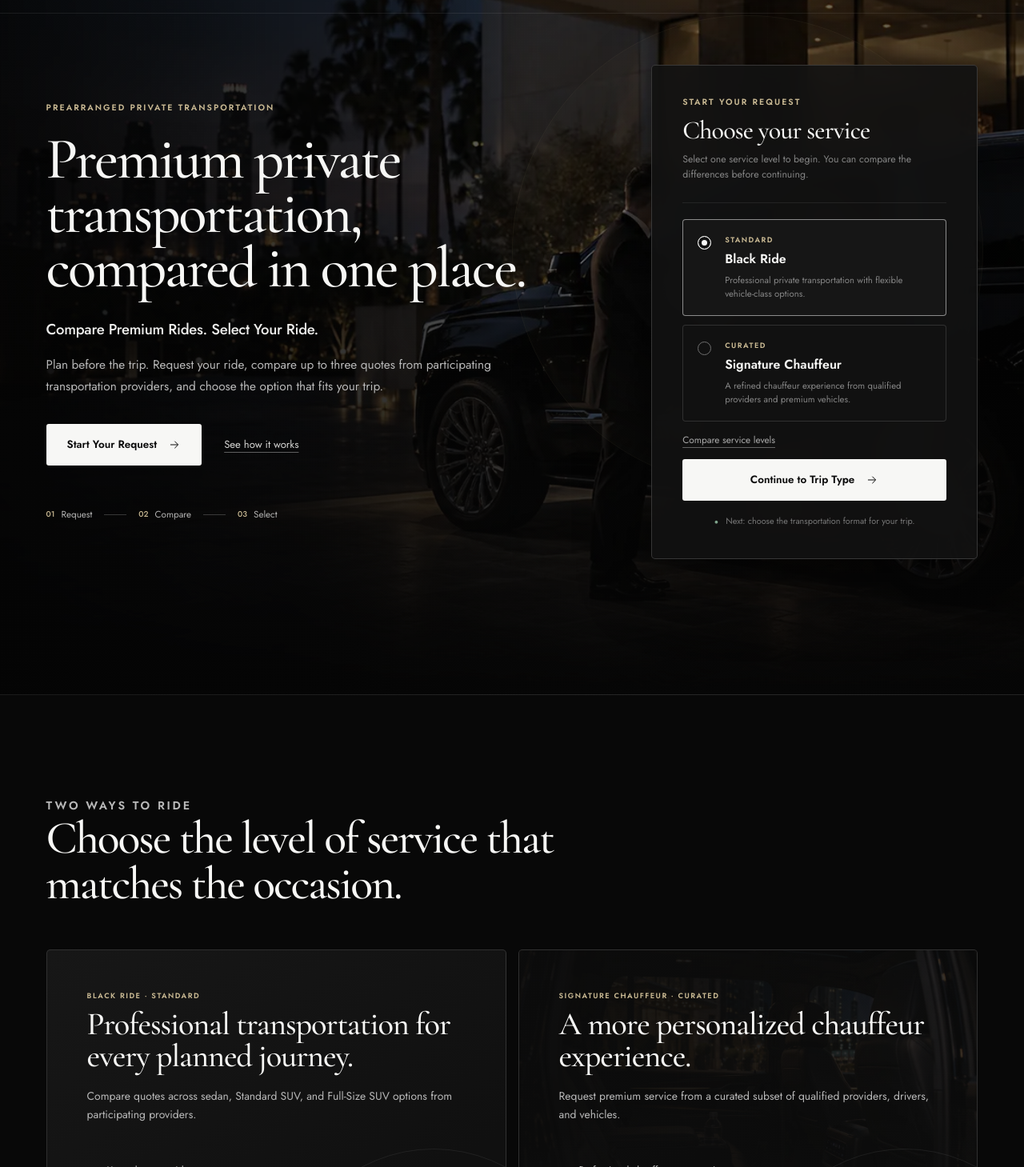
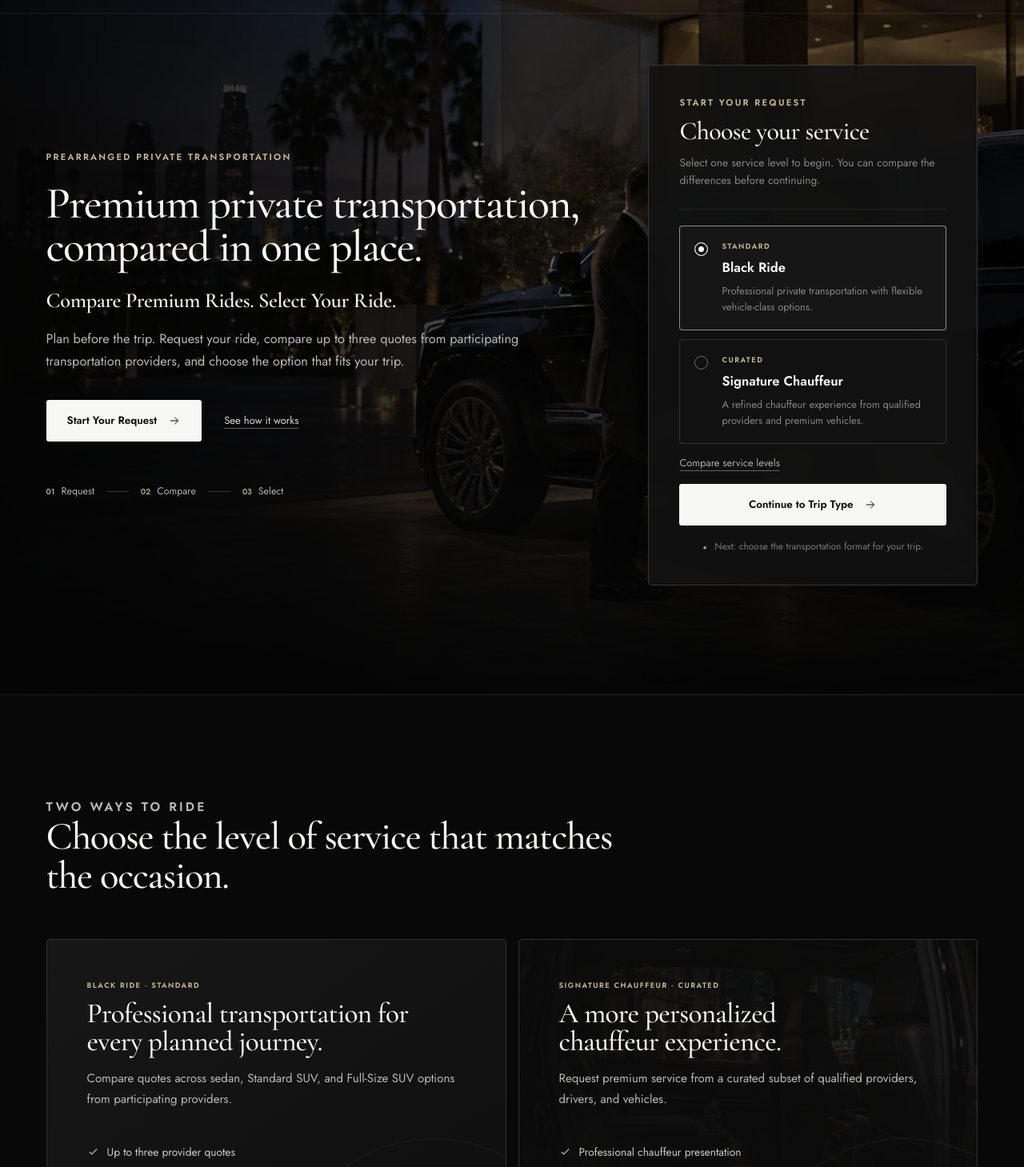
Before and after one commit to Jacob0693/regiarides, a Next.js app: page / in a window 1280 px wide. Shown: the part 71-1530 px from the top of the page at 80% size. Built offline with nearby package versions, Linux system fonts and the light colour scheme.

Commit message:
Refine homepage typography scale and hierarchy

```diff
--- a/src/app/globals.css
+++ b/src/app/globals.css
@@ -9,7 +9,7 @@
 
 *{box-sizing:border-box}
 html{scroll-behavior:smooth;background:var(--black)}
-body{margin:0;background:var(--black);color:var(--white);font-family:var(--font-jost),Arial,sans-serif;font-weight:400;-webkit-font-smoothing:antialiased}
+body{margin:0;background:var(--black);color:var(--white);font-family:var(--font-jost),Arial,sans-serif;font-size:16px;font-weight:400;line-height:1.6;-webkit-font-smoothing:antialiased}
 button,input{font:inherit} a{color:inherit;text-decoration:none} svg{display:block}
 h1,h2,h3,p{text-wrap:pretty}
 h1,h2,h3,.brand span{font-family:var(--font-cormorant),Georgia,serif}
@@ -30,48 +30,48 @@ h1,h2,h3,.brand span{font-family:var(--font-cormorant),Georgia,serif}
 .hero:before{position:absolute;z-index:1;inset:0;content:"";background:linear-gradient(90deg,rgba(4,4,4,.92) 0%,rgba(4,4,4,.7) 38%,rgba(4,4,4,.45) 62%,rgba(4,4,4,.62) 100%),linear-gradient(to bottom,rgba(0,0,0,.08) 42%,var(--black) 100%),repeating-linear-gradient(90deg,transparent 0,transparent calc(25% - 1px),rgba(255,255,255,.022) 25%);pointer-events:none}
 .hero-image{z-index:0;object-fit:cover;object-position:center}
 .hero-atmosphere{position:absolute;z-index:1;top:90px;right:4%;width:46vw;height:46vw;border:1px solid rgba(201,185,147,.07);border-radius:50%;box-shadow:0 0 160px rgba(201,185,147,.055) inset}
-.hero-grid{position:relative;z-index:2;display:grid;width:min(100%,var(--max-width));min-height:820px;grid-template-columns:minmax(0,1.12fr) minmax(360px,.7fr);align-items:center;gap:clamp(54px,8vw,130px);margin:0 auto;padding:152px clamp(24px,4.5vw,72px) 130px}
-.hero-content{max-width:760px}.eyebrow{margin:0 0 23px;color:var(--accent);font-size:.66rem;font-weight:650;letter-spacing:.19em;line-height:1.5}
-h1{margin:0;font-size:clamp(4rem,5.7vw,6.2rem);font-weight:500;letter-spacing:-.035em;line-height:.93}
-.tagline{margin:28px 0 0;color:#ededeb;font-size:clamp(1.12rem,1.45vw,1.38rem);font-weight:470;letter-spacing:-.016em}
-.hero-copy{max-width:630px;margin:18px 0 0;color:var(--muted);font-size:.96rem;line-height:1.72}
+.hero-grid{position:relative;z-index:2;display:grid;width:min(100%,var(--max-width));min-height:820px;grid-template-columns:minmax(0,1.18fr) minmax(360px,.72fr);align-items:center;gap:clamp(48px,6vw,90px);margin:0 auto;padding:152px clamp(24px,4.5vw,72px) 130px}
+.hero-content{max-width:840px}.eyebrow{margin:0 0 23px;color:var(--accent);font-size:.7rem;font-weight:600;letter-spacing:.2em;line-height:1.5}
+h1{margin:0;font-size:clamp(3.45rem,4.35vw,4.85rem);font-weight:500;letter-spacing:-.025em;line-height:.96}.keep-line{white-space:nowrap}
+.tagline{margin:26px 0 0;color:#f0efec;font-family:var(--font-cormorant),Georgia,serif;font-size:clamp(1.65rem,2vw,2rem);font-weight:600;letter-spacing:-.015em;line-height:1.15}
+.hero-copy{max-width:660px;margin:18px 0 0;color:var(--muted);font-size:1.02rem;line-height:1.72}
 .hero-actions{display:flex;align-items:center;gap:28px;margin-top:34px}
 .button{display:inline-flex;min-height:52px;align-items:center;justify-content:center;gap:14px;padding:0 25px;border:1px solid transparent;border-radius:3px;cursor:pointer;font-size:.84rem;font-weight:650;transition:background 180ms ease,color 180ms ease,border-color 180ms ease}
 .button-primary{background:var(--white);color:#0b0b0b}.button-primary:hover{background:var(--accent)}
 .button-secondary{border-color:rgba(255,255,255,.35);background:transparent;color:var(--white)}.button-secondary:hover{border-color:var(--white);background:var(--white);color:var(--black)}
 .text-link,.compare-link{color:#d4d4d2;font-size:.82rem;text-decoration:underline;text-decoration-color:rgba(255,255,255,.35);text-underline-offset:5px}
-.process-line{display:flex;align-items:center;gap:15px;margin-top:53px;color:#b1b1b0;font-size:.73rem}.process-line span{display:flex;align-items:center;gap:8px}
+.process-line{display:flex;align-items:center;gap:15px;margin-top:53px;color:#b1b1b0;font-size:.78rem}.process-line span{display:flex;align-items:center;gap:8px}
 .process-line b{color:var(--accent);font-size:.62rem;font-weight:500}.process-line i{width:28px;height:1px;background:rgba(255,255,255,.2)}
 
 .quote-panel{position:relative;z-index:4;padding:clamp(28px,3vw,42px);border:1px solid rgba(255,255,255,.16);border-radius:5px;background:rgba(18,18,18,.9);box-shadow:0 28px 90px rgba(0,0,0,.34);backdrop-filter:blur(18px)}
 .panel-heading{padding-bottom:25px;border-bottom:1px solid var(--line-soft)}.panel-heading .eyebrow{margin-bottom:11px}
-.panel-heading h2{margin:0;font-size:clamp(2rem,2.45vw,2.55rem);font-weight:500;letter-spacing:-.025em;line-height:1}.panel-heading>p:last-child{margin:11px 0 0;color:var(--quiet);font-size:.77rem;line-height:1.55}
+.panel-heading h2{margin:0;font-size:clamp(2rem,2.35vw,2.45rem);font-weight:500;letter-spacing:-.02em;line-height:1}.panel-heading>p:last-child{margin:12px 0 0;color:var(--quiet);font-size:.86rem;line-height:1.6}
 .service-selector{display:grid;gap:11px;margin-top:20px}.service-choice{position:relative;display:grid;grid-template-columns:20px 1fr;gap:14px;padding:18px;border:1px solid var(--line);border-radius:4px;background:#111;cursor:pointer;transition:border-color 180ms ease,background 180ms ease}
 .service-choice:hover{background:#171717;border-color:rgba(255,255,255,.28)}.service-choice input{position:absolute;opacity:0;pointer-events:none}
 .choice-control{width:17px;height:17px;margin-top:2px;border:1px solid #6f6f6f;border-radius:50%;box-shadow:0 0 0 4px transparent inset}
 .service-choice input:checked+.choice-control{border-color:var(--white);background:var(--white);box-shadow:0 0 0 4px #111 inset}.service-choice:has(input:checked){border-color:rgba(255,255,255,.5);background:#161616}
 .service-choice:has(input:focus-visible){outline:2px solid var(--accent);outline-offset:3px}
 .choice-copy{display:flex;flex-direction:column}.choice-topline,.card-kicker{margin-bottom:5px;color:var(--accent);font-size:.58rem;font-weight:680;letter-spacing:.16em}
-.choice-copy strong{font-size:1rem;font-weight:590}.choice-copy small{margin-top:6px;color:var(--quiet);font-size:.71rem;line-height:1.5}
-.compare-link{width:fit-content;margin:3px 0 4px;color:#aaa;font-size:.74rem}.panel-button{width:100%}.panel-note{margin:17px 0 0;color:#777;font-size:.68rem;text-align:center}.panel-note span{margin-right:6px;color:#7fa58c;font-size:.55rem}
+.choice-copy strong{font-size:1.04rem;font-weight:590}.choice-copy small{margin-top:6px;color:var(--quiet);font-size:.8rem;line-height:1.58}
+.compare-link{width:fit-content;margin:3px 0 4px;color:#aaa;font-size:.8rem}.panel-button{width:100%}.panel-note{margin:17px 0 0;color:#777;font-size:.75rem;text-align:center}.panel-note span{margin-right:6px;color:#7fa58c;font-size:.55rem}
 .service-level-section,.section,.trust-section{width:min(100%,var(--max-width));margin:0 auto;padding:118px clamp(24px,4.5vw,72px)}.service-level-section{padding-top:126px}
 .section-intro{display:grid;grid-template-columns:minmax(0,1.25fr) minmax(280px,.55fr);align-items:end;gap:60px;margin-bottom:54px}.compact-intro{display:block;max-width:800px}
-.section-intro h2,.vehicle-heading h2,.trust-section h2,.final-cta h2{margin:0;font-size:clamp(3rem,4.5vw,5rem);font-weight:500;letter-spacing:-.035em;line-height:.98}
-.section-intro>p,.vehicle-heading>p:last-child,.trust-copy>p{margin:0;color:var(--muted);font-size:.9rem;line-height:1.75}
+.section-intro h2,.vehicle-heading h2,.trust-section h2,.final-cta h2{margin:0;font-size:clamp(2.85rem,3.8vw,4.25rem);font-weight:500;letter-spacing:-.025em;line-height:1}
+.section-intro>p,.vehicle-heading>p:last-child,.trust-copy>p{margin:0;color:var(--muted);font-size:.98rem;line-height:1.75}
 .level-grid{display:grid;grid-template-columns:1fr 1fr;gap:15px}.level-card{position:relative;display:grid;min-height:470px;grid-template-rows:1fr auto auto;padding:clamp(30px,4vw,50px);overflow:hidden;border:1px solid var(--line);border-radius:5px;background:linear-gradient(145deg,#171717,#101010 72%)}
 .level-card:after{position:absolute;z-index:2;right:-100px;bottom:-160px;width:380px;height:380px;border:1px solid rgba(255,255,255,.07);border-radius:50%;content:""}.level-card-signature{background:#111}.level-card-image{z-index:0;object-fit:cover;object-position:center;opacity:.46}.level-card-signature:before{position:absolute;z-index:1;inset:0;background:linear-gradient(100deg,rgba(12,12,12,.95) 0%,rgba(12,12,12,.82) 48%,rgba(12,12,12,.5) 100%),linear-gradient(to top,#111 0%,transparent 72%);content:""}.level-card-signature>:not(.level-card-image){position:relative;z-index:2}
-.level-card h3{max-width:520px;margin:9px 0 17px;font-size:clamp(2.3rem,3.15vw,3.55rem);font-weight:500;letter-spacing:-.025em;line-height:1}.level-card div>p:last-child{max-width:520px;margin:0;color:var(--muted);font-size:.87rem;line-height:1.7}
-.level-card ul{display:grid;gap:12px;margin:36px 0 34px;padding:0;list-style:none}.level-card li,.trust-points span{display:flex;align-items:center;gap:10px;color:#cacac8;font-size:.78rem}
+.level-card h3{max-width:520px;margin:9px 0 17px;font-size:clamp(2.2rem,2.75vw,3.15rem);font-weight:500;letter-spacing:-.02em;line-height:1}.level-card div>p:last-child{max-width:520px;margin:0;color:var(--muted);font-size:.94rem;line-height:1.7}
+.level-card ul{display:grid;gap:12px;margin:36px 0 34px;padding:0;list-style:none}.level-card li,.trust-points span{display:flex;align-items:center;gap:10px;color:#cacac8;font-size:.86rem}
 .level-card li svg,.trust-points svg{width:15px;fill:none;stroke:var(--accent);stroke-linecap:round;stroke-linejoin:round;stroke-width:1.7}.level-card>a{position:relative;z-index:1;display:flex;align-items:center;justify-content:space-between;padding-top:18px;border-top:1px solid var(--line-soft);font-size:.8rem;font-weight:620}
 
 .section{border-top:1px solid var(--line-soft)}.service-grid{display:grid;grid-template-columns:repeat(3,1fr);border-top:1px solid var(--line);border-left:1px solid var(--line)}
 .service-card{display:grid;min-height:380px;grid-template-rows:auto 1fr auto;padding:27px;border-right:1px solid var(--line);border-bottom:1px solid var(--line);background:var(--near-black);transition:background 180ms ease}.service-card:hover{background:var(--charcoal-light)}
 .service-number{color:var(--accent);font-size:.66rem}.service-card>div:nth-child(2){align-self:end;padding-bottom:30px}
-.service-card h3{margin:0 0 15px;font-size:1.7rem;font-weight:500;letter-spacing:-.015em;line-height:1.05}.service-card p,.step-card p,.vehicle-list p{margin:0;color:var(--quiet);font-size:.8rem;line-height:1.66}
-.service-footer{display:flex;align-items:center;justify-content:space-between;gap:20px;padding-top:18px;border-top:1px solid var(--line-soft);color:#a2a2a2;font-size:.65rem}
+.service-card h3{margin:0 0 15px;font-size:1.65rem;font-weight:500;letter-spacing:-.012em;line-height:1.05}.service-card p,.step-card p,.vehicle-list p{margin:0;color:var(--quiet);font-size:.88rem;line-height:1.68}
+.service-footer{display:flex;align-items:center;justify-content:space-between;gap:20px;padding-top:18px;border-top:1px solid var(--line-soft);color:#a2a2a2;font-size:.72rem}
 
 .audience-section{background:linear-gradient(180deg,#0c0c0c,#10100f)}.audience-grid{display:grid;grid-template-columns:repeat(4,1fr);gap:14px}.audience-grid article{min-height:280px;padding:28px;border:1px solid var(--line);background:rgba(255,255,255,.018)}
-.audience-grid article>span{color:var(--accent);font-size:.64rem}.audience-grid h3{margin:88px 0 14px;font-size:1.55rem;font-weight:500;letter-spacing:-.015em;line-height:1.05}.audience-grid p{margin:0;color:var(--quiet);font-size:.78rem;line-height:1.68}
+.audience-grid article>span{color:var(--accent);font-size:.68rem}.audience-grid h3{margin:88px 0 14px;font-size:1.55rem;font-weight:500;letter-spacing:-.015em;line-height:1.05}.audience-grid p{margin:0;color:var(--quiet);font-size:.87rem;line-height:1.7}
 
 .how-section{width:100%;max-width:none;padding-right:max(clamp(24px,4.5vw,72px),calc((100vw - var(--max-width))/2 + 72px));padding-left:max(clamp(24px,4.5vw,72px),calc((100vw - var(--max-width))/2 + 72px));background:#efefeb;color:#101010}.how-section .eyebrow{color:var(--accent-deep)}
 .step-grid{display:grid;grid-template-columns:repeat(3,1fr);gap:1px;background:rgba(0,0,0,.15);border:1px solid rgba(0,0,0,.15)}.step-card{min-height:290px;padding:32px;background:#efefeb}
@@ -80,9 +80,9 @@ h1{margin:0;font-size:clamp(4rem,5.7vw,6.2rem);font-weight:500;letter-spacing:-.
 .vehicle-list article{display:grid;grid-template-columns:190px 34px 1fr auto;align-items:center;gap:20px;min-height:150px;padding:18px 0;border-bottom:1px solid var(--line)}.vehicle-thumb{position:relative;height:112px;overflow:hidden;background:#111}.vehicle-thumb img{object-fit:cover}.vehicle-list article>span{color:var(--accent);font-size:.64rem}.vehicle-list h3{margin:0 0 8px;font-size:1.45rem;font-weight:500;line-height:1.05}.vehicle-list article>svg{color:#777}
 .trust-section{display:grid;grid-template-columns:minmax(0,1fr) minmax(430px,.9fr);gap:90px;border-top:1px solid var(--line-soft)}.trust-copy>p{max-width:590px}.trust-points{display:grid;gap:15px;margin-top:34px}
 .provider-section{display:grid;min-height:680px;grid-template-columns:1fr 1fr;border-top:1px solid var(--line);background:#101010}.provider-visual{position:relative;min-height:560px;overflow:hidden;border-right:1px solid var(--line);background:#0b0b0b}.provider-visual>img{z-index:0;object-fit:cover;object-position:center}.provider-visual:after{position:absolute;z-index:1;inset:0;background:linear-gradient(to top,rgba(4,4,4,.82) 0%,transparent 52%),linear-gradient(90deg,transparent 65%,rgba(10,10,10,.34));content:""}.provider-photo-label{position:absolute;z-index:2;bottom:34px;left:38px;display:flex;flex-direction:column}.provider-photo-label span{font-size:.68rem;font-weight:650;letter-spacing:.2em}.provider-photo-label small{margin-top:8px;color:var(--accent);font-size:.56rem;letter-spacing:.23em}
-.provider-content{display:flex;max-width:700px;flex-direction:column;align-items:flex-start;justify-content:center;padding:90px clamp(36px,7vw,110px)}.provider-content h2,.faq-heading h2{margin:0;font-size:clamp(3rem,4.4vw,4.8rem);font-weight:500;letter-spacing:-.035em;line-height:.98}.provider-content>p:not(.eyebrow){margin:25px 0 0;color:var(--muted);font-size:.88rem;line-height:1.75}.provider-content ul{display:grid;gap:13px;margin:32px 0 38px;padding:0;list-style:none}.provider-content li{display:flex;align-items:center;gap:10px;color:#c8c8c6;font-size:.76rem}.provider-content li svg{width:15px;fill:none;stroke:var(--accent);stroke-width:1.7}
+.provider-content{display:flex;max-width:700px;flex-direction:column;align-items:flex-start;justify-content:center;padding:90px clamp(36px,7vw,110px)}.provider-content h2,.faq-heading h2{margin:0;font-size:clamp(2.8rem,3.8vw,4.2rem);font-weight:500;letter-spacing:-.025em;line-height:1}.provider-content>p:not(.eyebrow){margin:25px 0 0;color:var(--muted);font-size:.96rem;line-height:1.75}.provider-content ul{display:grid;gap:13px;margin:32px 0 38px;padding:0;list-style:none}.provider-content li{display:flex;align-items:center;gap:10px;color:#c8c8c6;font-size:.84rem}.provider-content li svg{width:15px;fill:none;stroke:var(--accent);stroke-width:1.7}
 .button-pending:disabled{border-color:var(--line);color:#777;cursor:not-allowed}
-.faq-section{display:grid;width:min(100%,var(--max-width));grid-template-columns:minmax(320px,.75fr) minmax(500px,1.25fr);gap:clamp(60px,10vw,150px);margin:0 auto;padding:120px clamp(24px,4.5vw,72px);border-top:1px solid var(--line-soft)}.faq-heading{position:sticky;top:40px;height:fit-content}.faq-heading>p:last-child{margin:24px 0 0;color:var(--muted);font-size:.86rem}.faq-list{border-top:1px solid var(--line)}.faq-list details{border-bottom:1px solid var(--line)}.faq-list summary{display:flex;min-height:86px;align-items:center;justify-content:space-between;gap:30px;cursor:pointer;list-style:none;font-size:.92rem;font-weight:530}.faq-list summary::-webkit-details-marker{display:none}.faq-list summary i{position:relative;width:18px;height:18px;flex:none}.faq-list summary i:before,.faq-list summary i:after{position:absolute;top:8px;left:2px;width:14px;height:1px;background:#aaa;content:""}.faq-list summary i:after{transform:rotate(90deg);transition:transform 180ms ease}.faq-list details[open] summary i:after{transform:rotate(0)}.faq-list details p{max-width:700px;margin:-4px 44px 28px 0;color:var(--quiet);font-size:.8rem;line-height:1.68}
+.faq-section{display:grid;width:min(100%,var(--max-width));grid-template-columns:minmax(320px,.75fr) minmax(500px,1.25fr);gap:clamp(60px,10vw,150px);margin:0 auto;padding:120px clamp(24px,4.5vw,72px);border-top:1px solid var(--line-soft)}.faq-heading{position:sticky;top:40px;height:fit-content}.faq-heading>p:last-child{margin:24px 0 0;color:var(--muted);font-size:.94rem}.faq-list{border-top:1px solid var(--line)}.faq-list details{border-bottom:1px solid var(--line)}.faq-list summary{display:flex;min-height:86px;align-items:center;justify-content:space-between;gap:30px;cursor:pointer;list-style:none;font-size:1rem;font-weight:500}.faq-list summary::-webkit-details-marker{display:none}.faq-list summary i{position:relative;width:18px;height:18px;flex:none}.faq-list summary i:before,.faq-list summary i:after{position:absolute;top:8px;left:2px;width:14px;height:1px;background:#aaa;content:""}.faq-list summary i:after{transform:rotate(90deg);transition:transform 180ms ease}.faq-list details[open] summary i:after{transform:rotate(0)}.faq-list details p{max-width:700px;margin:-4px 44px 28px 0;color:var(--quiet);font-size:.88rem;line-height:1.7}
 .final-cta{position:relative;display:flex;min-height:580px;align-items:center;justify-content:center;overflow:hidden;padding:100px 24px;text-align:center;border-top:1px solid var(--line-soft);background:#0a0a0a}.final-cta:after{position:absolute;z-index:1;inset:0;background:linear-gradient(90deg,rgba(6,6,6,.88),rgba(6,6,6,.62) 48%,rgba(6,6,6,.32)),linear-gradient(to bottom,rgba(6,6,6,.24),rgba(6,6,6,.72));content:""}.final-cta-image{z-index:0;object-fit:cover;object-position:center}.final-cta-content{position:relative;z-index:2;display:flex;flex-direction:column;align-items:center}.final-cta h2{max-width:900px}.final-cta .button{margin-top:38px}
 
 footer{padding:70px max(clamp(24px,4.5vw,72px),calc((100vw - var(--max-width))/2 + 72px)) 38px;border-top:1px solid var(--line);background:#070707}.footer-main{display:grid;grid-template-columns:1fr 1.4fr;gap:80px;padding-bottom:60px}.footer-brand{margin-bottom:20px}
@@ -95,8 +95,8 @@ footer{padding:70px max(clamp(24px,4.5vw,72px),calc((100vw - var(--max-width))/2
 }
 
 @media(max-width:760px){
-  .site-header{height:74px;padding:0 20px}.header-actions{gap:4px}.header-cta{min-height:38px;padding:0 13px}.header-cta svg{display:none}.mobile-menu nav{right:-116px}.hero-grid{gap:44px;padding:128px 20px 78px}h1{font-size:clamp(3.05rem,13vw,4.25rem)}.hero-copy{font-size:.9rem}.hero-actions{align-items:flex-start;flex-direction:column;gap:19px}.process-line{flex-wrap:wrap;gap:11px;margin-top:42px}.process-line i{width:15px}.quote-panel{padding:25px 20px}.hero-image{object-position:64% center}
-  .service-level-section,.section,.trust-section{padding:86px 20px}.section-intro{grid-template-columns:1fr;gap:24px;margin-bottom:38px}.section-intro h2,.vehicle-heading h2,.trust-section h2,.final-cta h2,.provider-content h2,.faq-heading h2{font-size:clamp(2.35rem,10vw,3.4rem)}.level-grid,.service-grid,.step-grid,.audience-grid{grid-template-columns:1fr}.level-card{min-height:450px}.service-card{min-height:310px}.audience-grid article{min-height:240px}.audience-grid h3{margin-top:62px}.how-section{padding-right:20px;padding-left:20px}.step-card{min-height:250px}.step-card h3{margin-top:54px}.vehicle-list article{grid-template-columns:minmax(120px,42vw) 28px 1fr;gap:14px;min-height:132px}.vehicle-thumb{height:100px}.vehicle-list article>svg{display:none}.trust-section{grid-template-columns:1fr}.provider-visual{min-height:340px}.provider-photo-label{bottom:24px;left:20px}.provider-content{padding:80px 20px}.faq-section{grid-template-columns:1fr;padding:86px 20px}.faq-list summary{min-height:78px;font-size:.86rem}.final-cta{min-height:510px;padding:84px 20px}.final-cta-image{object-position:66% center}
+  .site-header{height:74px;padding:0 20px}.header-actions{gap:4px}.header-cta{min-height:38px;padding:0 13px}.header-cta svg{display:none}.mobile-menu nav{right:-116px}.hero-grid{gap:44px;padding:128px 20px 78px}h1{font-size:clamp(2.9rem,12vw,3.8rem);line-height:.98}.keep-line{white-space:normal}.tagline{font-size:clamp(1.5rem,7vw,1.85rem)}.hero-copy{font-size:.96rem}.hero-actions{align-items:flex-start;flex-direction:column;gap:19px}.process-line{flex-wrap:wrap;gap:11px;margin-top:42px}.process-line i{width:15px}.quote-panel{padding:25px 20px}.hero-image{object-position:64% center}
+  .service-level-section,.section,.trust-section{padding:86px 20px}.section-intro{grid-template-columns:1fr;gap:24px;margin-bottom:38px}.section-intro h2,.vehicle-heading h2,.trust-section h2,.final-cta h2,.provider-content h2,.faq-heading h2{font-size:clamp(2.45rem,9.5vw,3.15rem)}.level-grid,.service-grid,.step-grid,.audience-grid{grid-template-columns:1fr}.level-card{min-height:450px}.service-card{min-height:310px}.audience-grid article{min-height:240px}.audience-grid h3{margin-top:62px}.how-section{padding-right:20px;padding-left:20px}.step-card{min-height:250px}.step-card h3{margin-top:54px}.vehicle-list article{grid-template-columns:minmax(120px,42vw) 28px 1fr;gap:14px;min-height:132px}.vehicle-thumb{height:100px}.vehicle-list article>svg{display:none}.trust-section{grid-template-columns:1fr}.provider-visual{min-height:340px}.provider-photo-label{bottom:24px;left:20px}.provider-content{padding:80px 20px}.faq-section{grid-template-columns:1fr;padding:86px 20px}.faq-list summary{min-height:78px;font-size:.94rem}.final-cta{min-height:510px;padding:84px 20px}.final-cta-image{object-position:66% center}
   footer{padding:58px 20px 32px}.footer-main,.footer-links{grid-template-columns:1fr}.footer-main{gap:50px}.footer-links{gap:34px}.footer-legal{align-items:flex-start;flex-direction:column}
 }
 
--- a/src/app/page.tsx
+++ b/src/app/page.tsx
@@ -67,7 +67,7 @@ export default function Home() {
         <div className="hero-grid">
           <div className="hero-content">
             <p className="eyebrow">PREARRANGED PRIVATE TRANSPORTATION</p>
-            <h1>Premium private transportation, compared in one place.</h1>
+            <h1>Premium private transportation, <span className="keep-line">compared in one place.</span></h1>
             <p className="tagline">Compare Premium Rides. Select Your Ride.</p>
             <p className="hero-copy">Plan before the trip. Request your ride, compare up to three quotes from participating transportation providers, and choose the option that fits your trip.</p>
             <div className="hero-actions">
```
